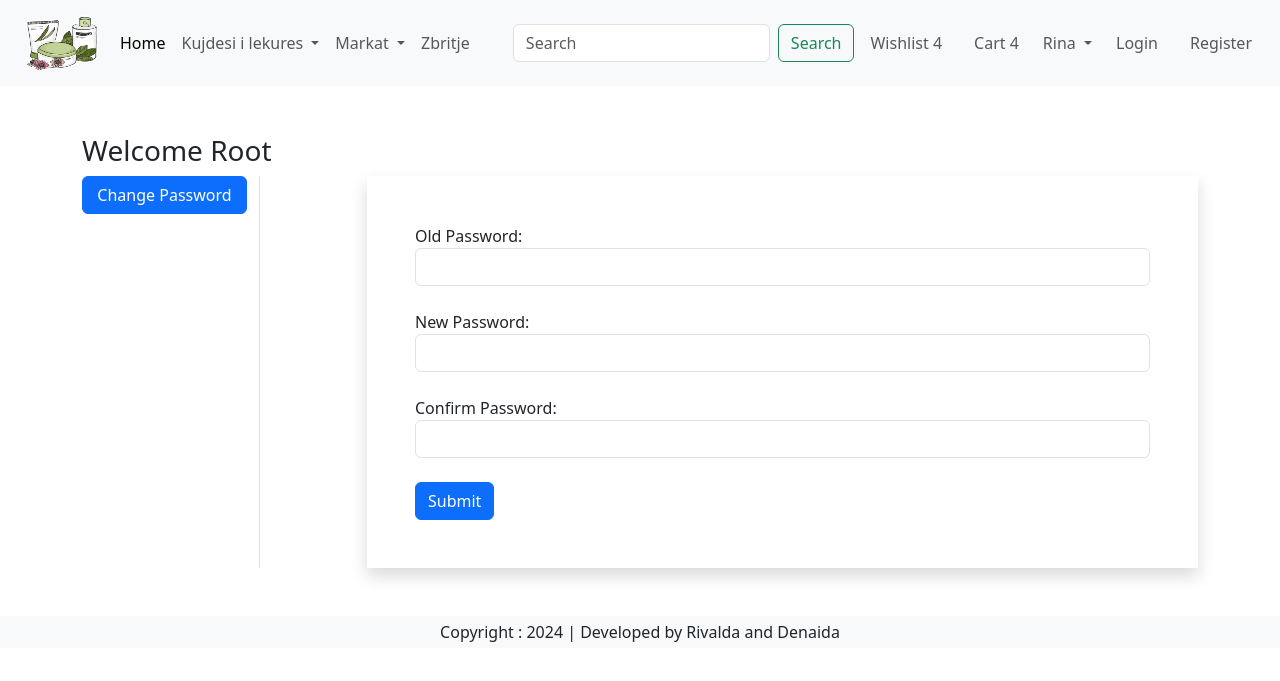
After one commit to denaidataragjini/eCommerce, a Django app: page /passwordchange/ in a window 1280 px wide. The commit adds this page. Shown: the top 681 px of the page. Run offline with Django 5.2, Linux system fonts and the light colour scheme; a user stored in the database is signed in; some libraries are stand-ins or nearby versions.

Commit message:
password changed implemented

```diff
--- a/ecommerce/app/forms.py
+++ b/ecommerce/app/forms.py
@@ -1,5 +1,5 @@
 from django import forms
-from django.contrib.auth.forms import UserCreationForm,AuthenticationForm,UsernameField,PasswordResetForm
+from django.contrib.auth.forms import UserCreationForm,AuthenticationForm,UsernameField,PasswordChangeForm
 from django.contrib.auth.models import User
 from django.contrib.auth import authenticate, login, logout
 from .models import Customer
@@ -19,7 +19,12 @@ class CustomerRegistrationForm(UserCreationForm):
         model = User
         fields = ('username','email','password1', 'password2')
 
-class PasswordResetForm(PasswordResetForm):
+class MyPassworChangeForm(PasswordChangeForm):
+    old_password = forms.CharField(label='Old Password', widget=forms.PasswordInput(attrs={'autocomplete':'current-password','class':'form-control'}))
+    new_password1 = forms.CharField(label='New Password', widget=forms.PasswordInput(attrs={'autocomplete':'current-password','class':'form-control'}))
+    new_password2 = forms.CharField(label='Confirm Password', widget=forms.PasswordInput(attrs={'autocomplete':'current-password','class':'form-control'}))
+
+class PasswordResetForm(PasswordChangeForm):
     pass
 
 class CustomerProfileForm(forms.ModelForm):
--- a/ecommerce/app/templates/app/base.html
+++ b/ecommerce/app/templates/app/base.html
@@ -74,7 +74,7 @@
                     <ul class="dropdown-menu" aria-labelledby="profileDropdown">
                         <li><a class="dropdown-item" href="{% url 'profile' %}">Profile</a></li>
                         <li><a class="dropdown-item" href="#">Orders</a></li>
-                        <li><a class="dropdown-item" href="#">Change Password</a></li>
+                        <li><a class="dropdown-item" href="{% url 'passwordchange' %}">Change Password</a></li>
                         <li><a class="dropdown-item" href="#">Logout</a></li>
                     </ul>
                 </li>
--- /dev/null
+++ b/ecommerce/app/templates/app/changepassword.html
@@ -0,0 +1,33 @@
+{% extends "app/base.html" %}
+{% load static %}
+{% block title %}Change Password{% endblock title %}
+
+{% block main-content %}
+<div class="container my-5">
+    <div class="row">
+        <h3>Welcome {{ request.user.username|capfirst }} </h3>
+
+        <div class="col-sm-2 border-end">
+            <ul class="list-unstyled">
+                <li class="d-grid"><a href="#" class="btn btn-primary">Change Password</a></li>
+            </ul>
+        </div>
+
+        <div class="col-sm-9 offset-sm-1">
+            <form action="" method="post" novalidate class="shadow p-5">
+                {% csrf_token %}
+                {% for fm in form %}
+                    {{fm.label_tag}} {{fm}} <small class="text-danger">{{fm.errors|striptags}}</small> <br>
+                {% endfor %}
+                <button type="submit" class="btn btn-primary">Submit</button>
+
+                {% if form.non_field_errors %}
+                {% for error in form.non_field_errors %}
+                    <p class="alert alert-danger my-3>"> {{error}} </p>
+                {% endfor %}
+                {% endif %}
+            </form>
+        </div>
+    </div>
+</div>
+{% endblock main-content %}
--- a/ecommerce/app/urls.py
+++ b/ecommerce/app/urls.py
@@ -2,7 +2,7 @@ from django.urls import path
 
 from django.conf import settings
 
-from .forms import LoginForm,PasswordResetForm
+from .forms import LoginForm, MyPassworChangeForm,PasswordResetForm
 from . import views
 from django.conf.urls.static import static
 from django.contrib.auth import views as auth_view
@@ -21,5 +21,8 @@ urlpatterns = [
     #login authentication
     path('registration/', views.CustomerRegistrationView.as_view(), name='customerregistration'),
     path('accounts/login/', auth_view.LoginView.as_view(template_name='app/login.html',authentication_form = LoginForm), name='login'),
-    path('password-reset', auth_view.PasswordResetView.as_view(template_name='app/password_reset.html',form_class=PasswordResetForm),name='password_reset'),
+    path('password-reset/', auth_view.PasswordResetView.as_view(template_name='app/password_reset.html',form_class=PasswordResetForm),name='password_reset'),
+    path('passwordchange/',auth_view.PasswordChangeView.as_view(template_name='app/changepassword.html',form_class=MyPassworChangeForm, success_url='/passwordchangedone'),name='passwordchange'),
+    path('passwordchangedone/',auth_view.PasswordChangeDoneView.as_view(template_name='app/passwordchangedone.html'),name='passwordchangedone'),
+
 ] + static(settings.MEDIA_URL, document_root=settings.MEDIA_ROOT)
```
Also changed, not shown: ecommerce/app/templates/app/passwordchangedone.html (added, +24 -0 lines), ecommerce/db.sqlite3.
